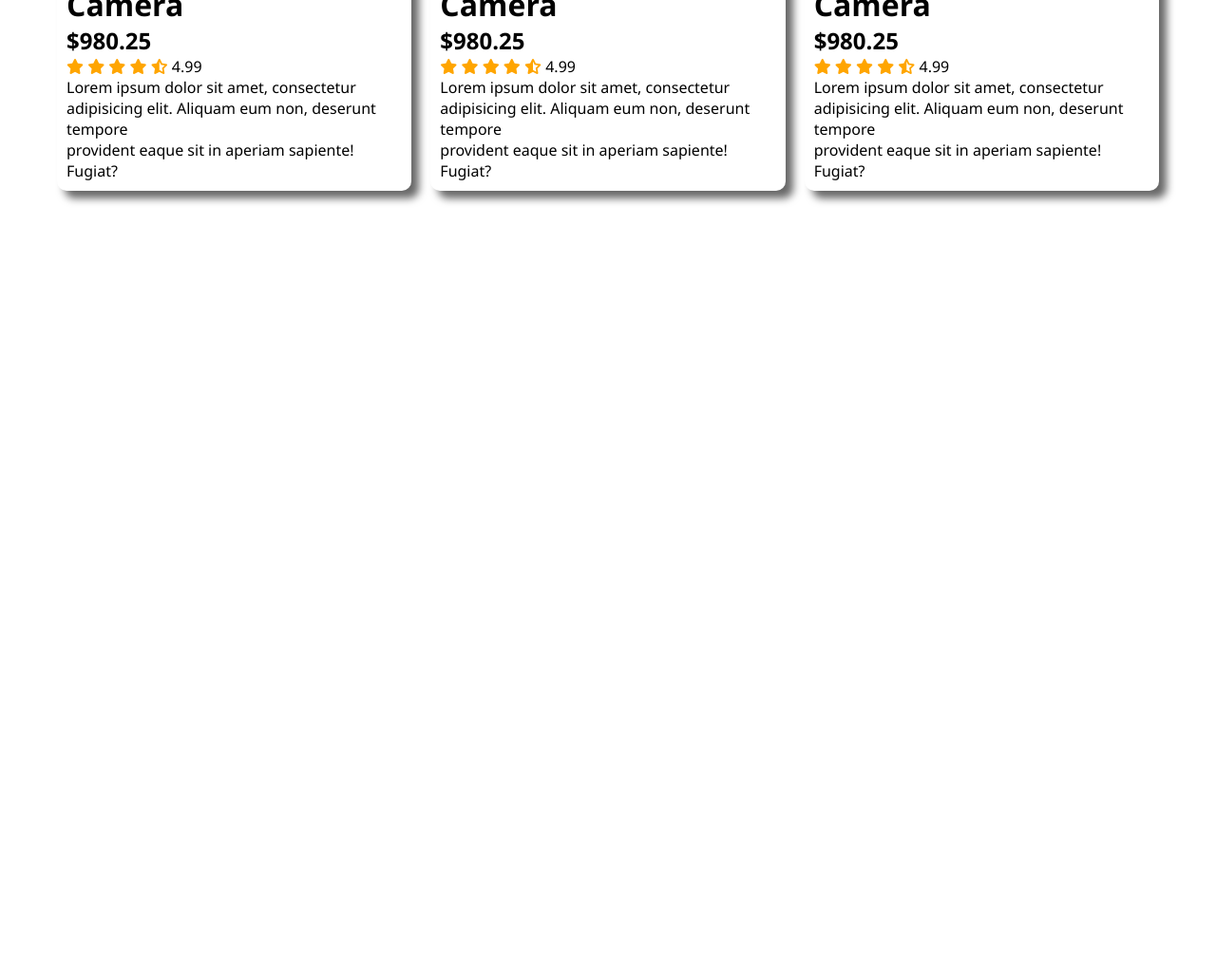
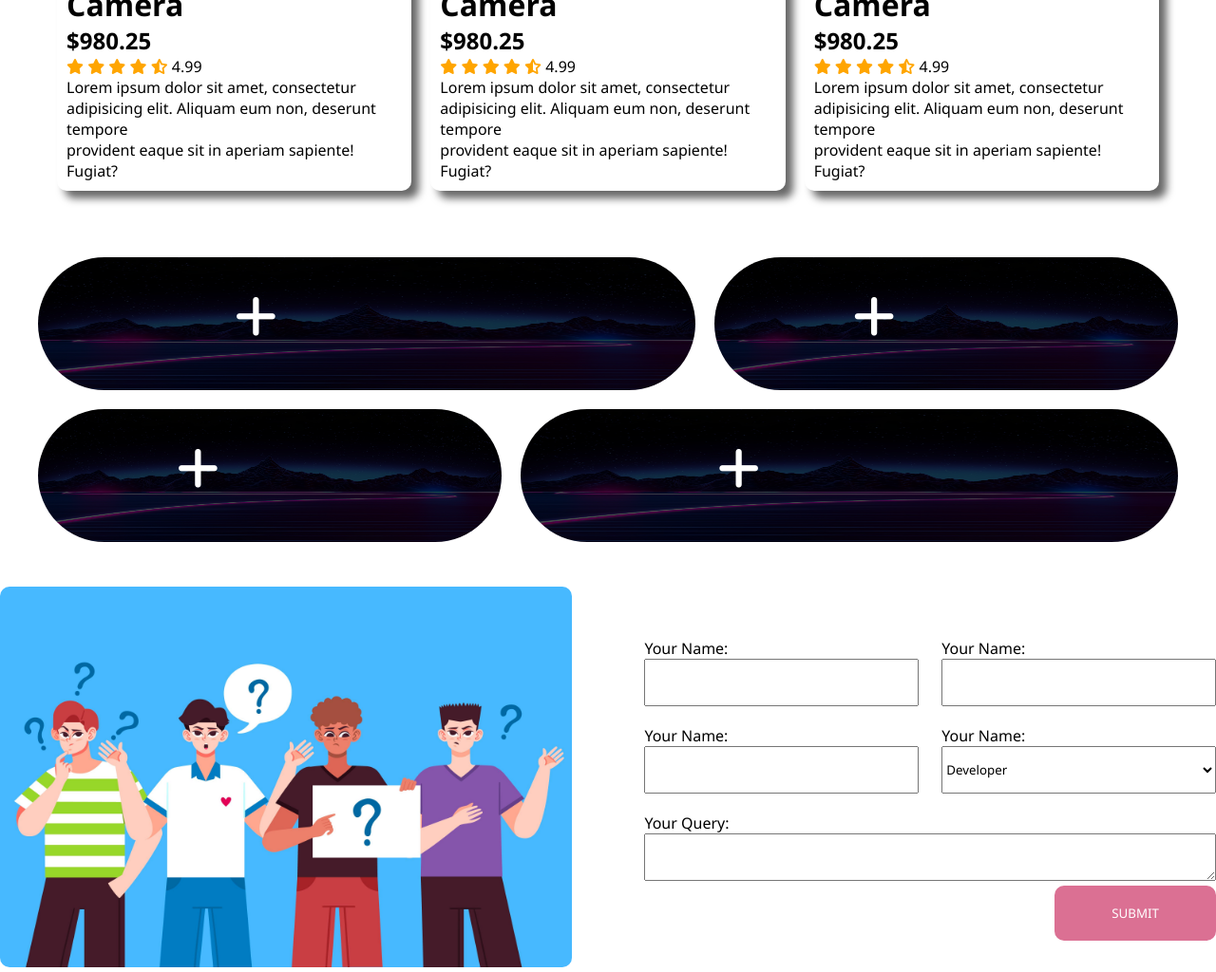
Before and after one commit to Kawsaralam1/Electric-project, a plain HTML site: page index.html in a window 1280 px wide. Shown: the part 1363-2387 px from the top of the page at 95% size. Before the commit the page ends 1584 px from the top, so only its background shows below. Drawn offline with Linux system fonts and the light colour scheme.

Commit message:
added qna section

```diff
--- a/index.html
+++ b/index.html
@@ -167,6 +167,66 @@
         </div>
        </div>
         <!-- popular collection section ends here  -->
+
+        <!-- section natural mark starts here  -->
+         <section class="natural-mark">
+            <div class="natural-child-1">
+                <img src="./resources/nature-images/img-2.jpg" alt="">
+               <span class="icon"><i class="fa-solid fa-plus"></i></span>
+            </div>
+            <div class="natural-child-2">
+                <img src="./resources/nature-images/img-2.jpg" alt="">
+                <span class="icon"><i class="fa-solid fa-plus"></i></span>
+            </div>
+            <div class="natural-child-3">
+                <img src="./resources/nature-images/img-2.jpg" alt="">
+                <span class="icon"><i class="fa-solid fa-plus"></i></span>
+            </div>
+            <div class="natural-child-4">
+                <img src="./resources/nature-images/img-2.jpg" alt="">
+                <span class="icon"><i class="fa-solid fa-plus"></i></span>
+            </div>
+         </section>
+        <!-- section natural mark starts here  -->
+
+        <!-- qna section starts here  -->
+         <div class="qna-main">
+            <div class="qna-child">
+                <img src="./resources/qna.jpg" alt="photo">
+            </div>
+            <div class="qna-child">
+              <div class="form-container">
+                 <div class="form-field" >
+                <p>Your Name:</p>
+                <input type="text" name="" id="">
+               </div>
+               <div class="form-field">
+                <p>Your Name:</p>
+                <input type="text" name="" id="">
+               </div>
+               <div class="form-field">
+                <p>Your Name:</p>
+                <input type="text" name="" id="">
+               </div>
+               <div class="form-field">
+                <p>Your Name:</p>
+                <select name="" id="">
+                    <option value="">Developer</option>
+                    <option value="">Developer</option>
+                    <option value="">Developer</option>
+                    <option value="">Developer</option>
+                </select>
+               </div>
+               <div class="form-field-text-area">
+                <p>Your Query:</p>
+                <textarea name="" id=""></textarea>
+               </div>
+              </div>
+              <button class="qna-submit-btn">SUBMIT</button>
+            </div>
+         </div>
+
+        <!-- qna section ends here  -->
     </main>
 </body>
 </html>
--- a/style/responsive.css
+++ b/style/responsive.css
@@ -9,6 +9,12 @@
     .popular-main{
     grid-template-columns: repeat(2,1fr);
 }
+.natural-mark{
+    grid-template-columns: repeat(2,1fr);
+}
+
+
+
 }
 @media screen and (max-width:500px) {
     .nav-humburger{
@@ -29,5 +35,7 @@
 .popular-main{
     grid-template-columns: repeat(1,1fr);
 }
-
+.natural-child-1{
+    grid-template-columns: repeat(1,1fr);
 }
+}
--- a/style/styles.css
+++ b/style/styles.css
@@ -97,3 +97,103 @@
     height:270px;
 }
 /* Popular collection css style ends here  */
+
+/* Natural-mark section css style starts here  */
+.natural-mark{
+    max-width:1200px;
+    height: 300px;
+    margin:0 auto;
+    margin-top:50px;
+    display:grid;
+    gap:20px;
+    grid-template-columns: repeat(12,1fr);
+    grid-template-rows: repeat(12,1fr);
+}
+
+.natural-child-1{
+  grid-column: 1/span 7;
+  grid-row: 1/ span 6;
+  border-radius: 70px;
+  position:relative;
+}
+.natural-child-2{
+    grid-column:8/span 5;
+     grid-row: 1/ span 6;
+    border-radius: 70px;
+     position:relative;
+}
+.natural-child-3{
+    grid-column: 1/span 5;
+     grid-row: 7/span 6;
+    border-radius: 70px;
+     position:relative;
+}
+.natural-child-4{
+    grid-column: 6/span 7;
+    grid-row: 7/span 6;
+    border-radius: 70px;
+    position:relative;
+
+}
+.natural-mark img {
+    width:100%;
+    height:100%;
+    border-radius: 70px;
+    filter:brightness(30%);
+}
+.icon{
+    color:white;
+    font-size: 50px;
+    position:absolute;
+    top:20%;
+    left:30%;
+}
+/* Natural-mark section css style starts here  */
+
+
+/* qna section css style starts here  */
+.qna-main{
+    margin-top:50px;
+    height:400px;
+    display:flex;
+    justify-content: space-between;
+    align-items: center;
+}
+.qna-child{
+   width:47%;
+}
+.qna-main img {
+    width:100%;
+    height:100%;
+    object-fit: cover;
+    border-radius: 10px;
+}
+
+.form-container{
+    display:flex;
+    flex-wrap: wrap;
+    justify-content: space-between;
+}
+
+.form-field{
+    width:48%;
+    margin-top:20px;
+}
+.form-field-text-area{
+    width:100%;
+    margin-top:20px;
+}
+.form-container input ,textarea,select{
+    width:100%;
+    height:50px;
+}
+.qna-submit-btn{
+    padding:20px 60px;
+    background-color: palevioletred;
+    border-radius: 10px;
+    border:none;
+    color:white;
+    display:block;
+    margin-left:auto;
+}
+/* qna section css style ends here  */
```
